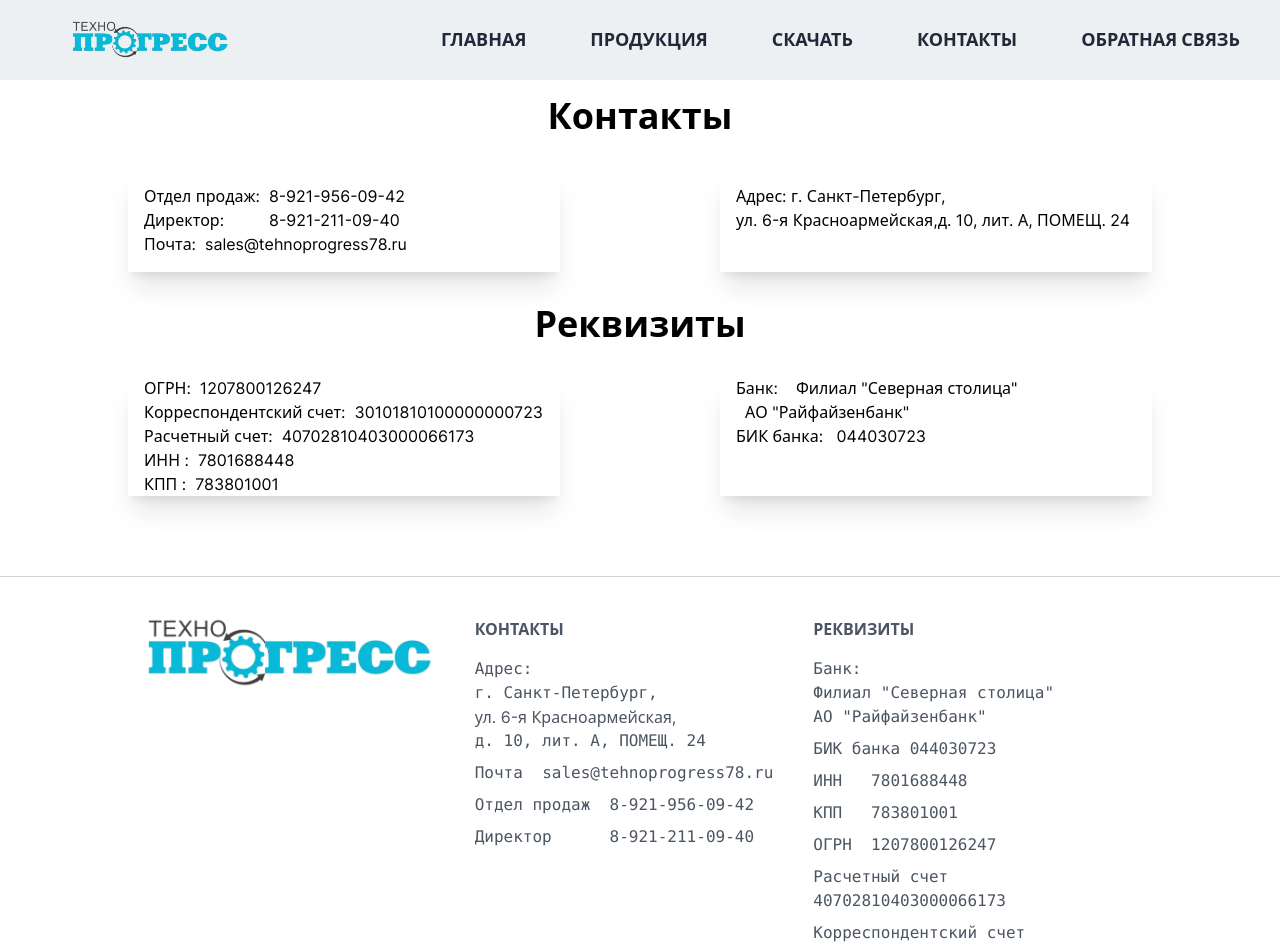
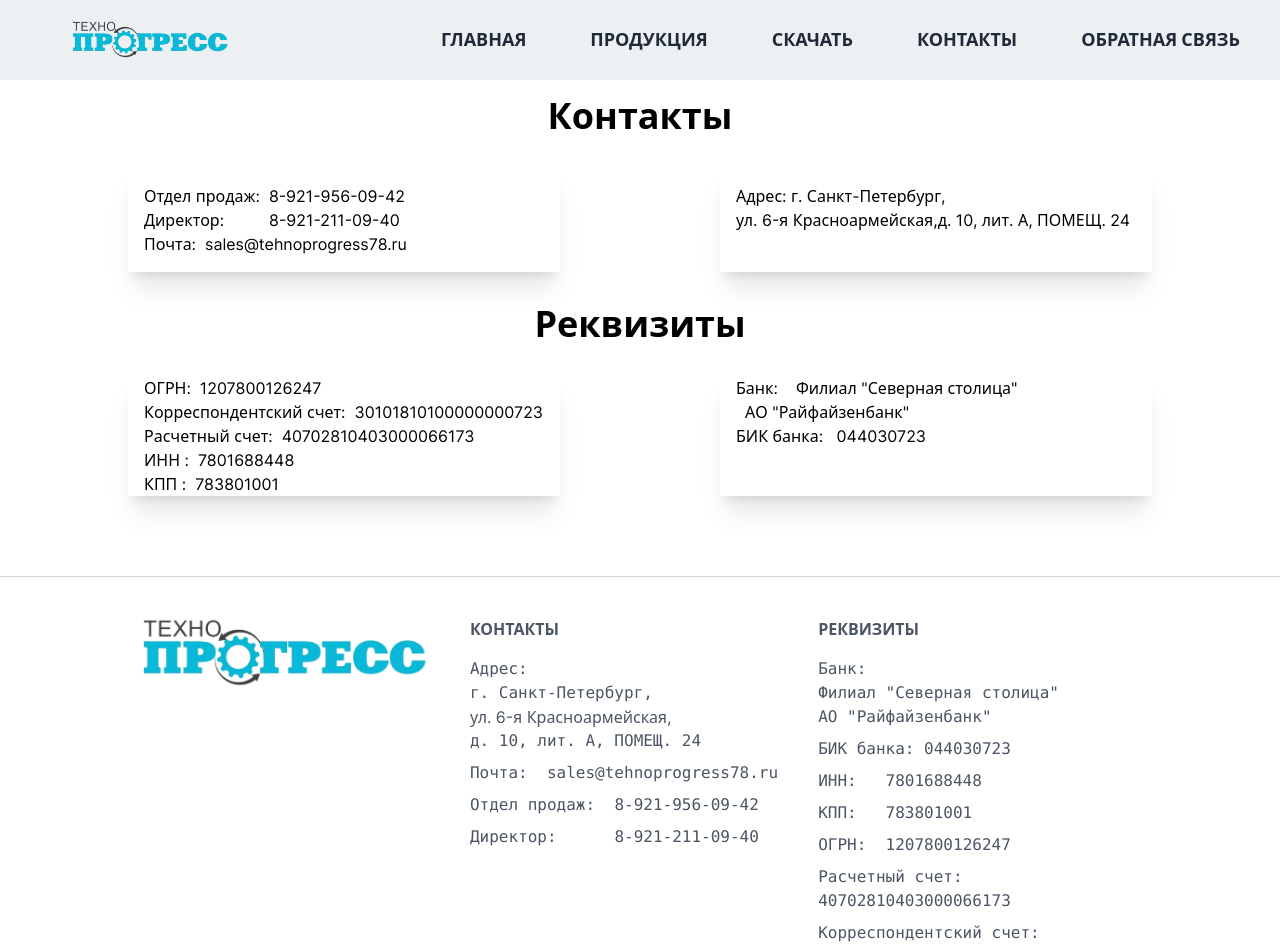
Before and after one commit to SoraHimmel2/TehnoProgress, a Next.js app: page /contacts in a window 1280 px wide. Shown: the top 948 px of the page. Built offline with nearby package versions, Linux system fonts and the light colour scheme.

Commit message:
add : to footer

```diff
--- a/src/components/layout/Footer.tsx
+++ b/src/components/layout/Footer.tsx
@@ -42,15 +42,15 @@ const Footer: React.FunctionComponent = () => {
             </div>
 
             <div className='mb-2 flex flex-wrap'>
-              <div className='font-mono'>Почта &nbsp;</div>
+              <div className='font-mono'>Почта: &nbsp;</div>
               <div className='font-mono'>sales@tehnoprogress78.ru</div>
             </div>
             <div className='mb-2 flex flex-wrap justify-between '>
-              <div className='font-mono'>Отдел продаж </div>
+              <div className='font-mono'>Отдел продаж: </div>
               <div className='font-mono'>&nbsp; 8-921-956-09-42</div>
             </div>
             <div className='mb-2 flex flex-wrap justify-between '>
-              <div className='font-mono'>Директор &nbsp; &nbsp; </div>
+              <div className='font-mono'>Директор: &nbsp; &nbsp; </div>
               <div className=' font-mono'>&nbsp; 8-921-211-09-40</div>
             </div>
           </div>
@@ -62,29 +62,29 @@ const Footer: React.FunctionComponent = () => {
               <div className='mb-2 font-mono'>АО "Райфайзенбанк"</div>
             </div>
             <div className='mb-2 flex flex-wrap justify-between '>
-              <div className='font-mono'>БИК банка&nbsp;</div>
+              <div className='font-mono'>БИК банка:&nbsp;</div>
               <div className=' font-mono'>044030723</div>
             </div>
             <div className='mb-2 flex flex-wrap'>
-              <div className='font-mono'>ИНН &nbsp;</div>
+              <div className='font-mono'>ИНН: &nbsp;</div>
               <div className='font-mono'>&nbsp;7801688448</div>
             </div>
             <div className='mb-2 flex flex-wrap justify-between '>
-              <div className='font-mono'>КПП &nbsp;</div>
+              <div className='font-mono'>КПП: &nbsp;</div>
               <div className='font-mono'>&nbsp;783801001</div>
             </div>
             <div className='mb-2 flex flex-wrap justify-between '>
-              <div className='font-mono'>ОГРН &nbsp;</div>
+              <div className='font-mono'>ОГРН: &nbsp;</div>
               <div className=' font-mono'>1207800126247</div>
             </div>
             <div className='mb-2 flex w-80 flex-wrap justify-between'>
               <div className='font-mono'>
-                Расчетный счет &nbsp; &nbsp; &nbsp; &nbsp; &nbsp;
+                Расчетный счет: &nbsp; &nbsp; &nbsp; &nbsp; &nbsp;
               </div>
               <div className=' font-mono'>40702810403000066173</div>
             </div>
             <div className='mb-2 flex w-80 flex-wrap justify-between'>
-              <div className='font-mono'>Корреспондентский счет &nbsp;</div>
+              <div className='font-mono'>Корреспондентский счет: &nbsp;</div>
               <div className=' font-mono'>30101810100000000723</div>
             </div>
           </div>
```
